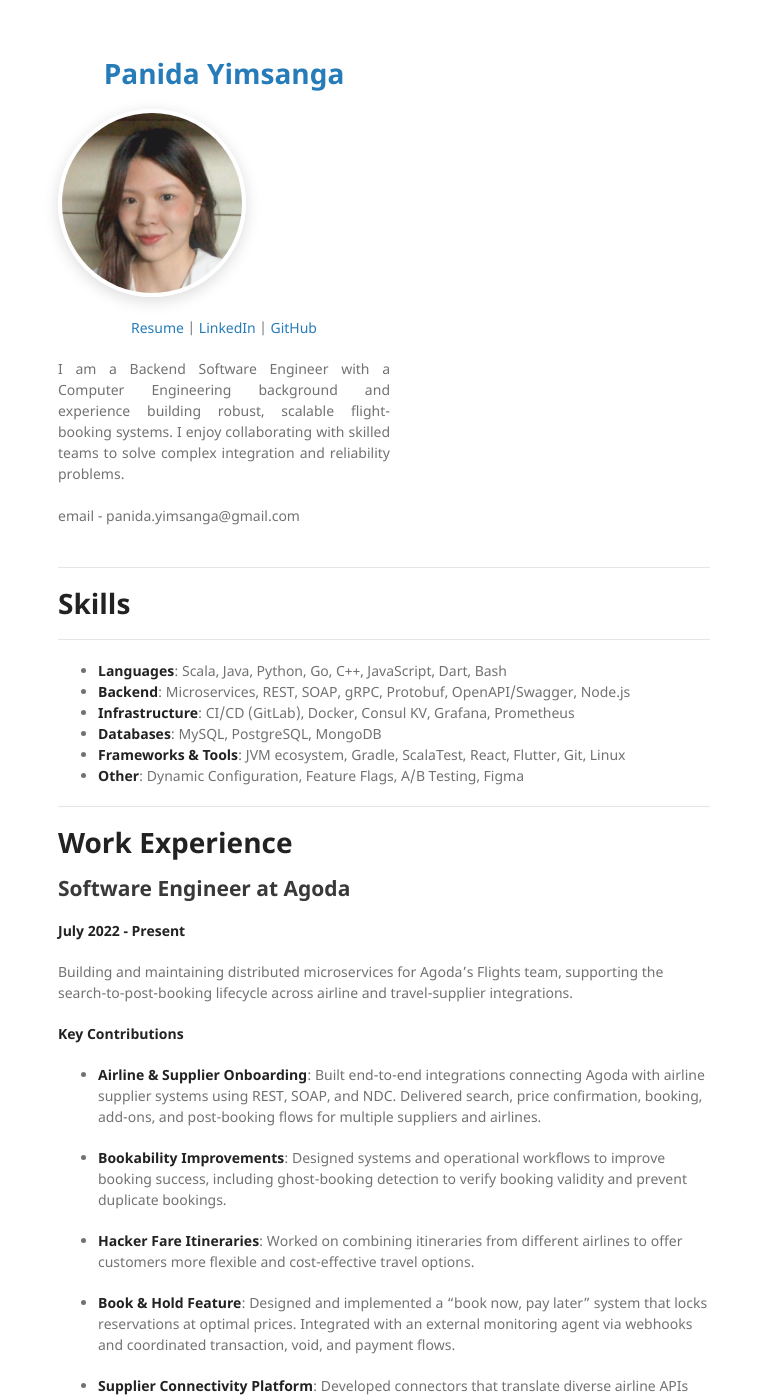
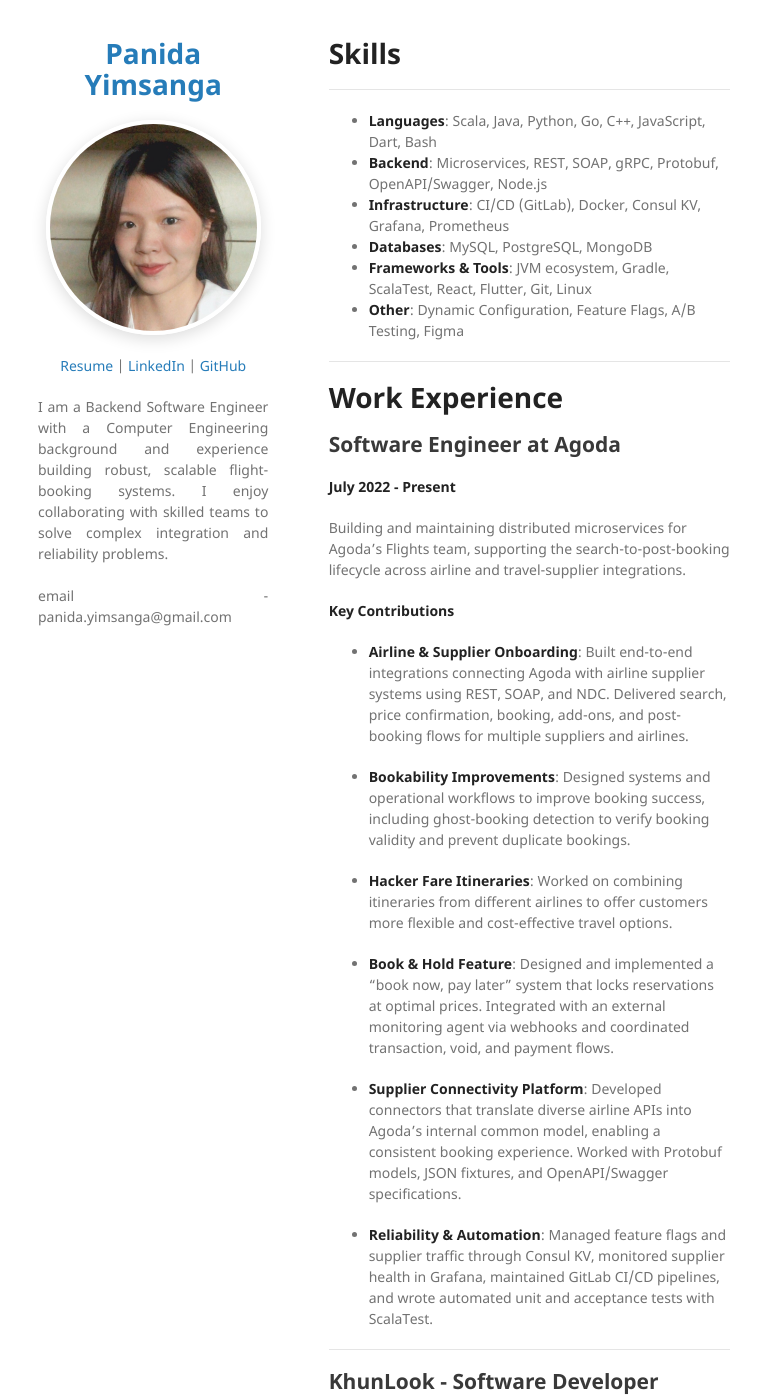
Before and after one commit to sarasix/sarasix.github.io, a Jekyll site: the page built from index.md, in a window 768 px wide and 1400 px high. Built offline with Jekyll 4.4.1, drawn with Linux system fonts in a browser that asks for light colours; our own code applies the rules of GitHub Pages for plain Markdown files.

Commit message:
Keep resume details in left sidebar

```diff
--- a/assets/css/style.scss
+++ b/assets/css/style.scss
@@ -29,3 +29,39 @@ header > img {
     margin-left: auto;
   }
 }
+
+@media screen and (min-width: 721px) and (max-width: 960px) {
+  body {
+    padding: 30px;
+  }
+
+  div.wrapper {
+    width: 100%;
+    max-width: 860px;
+    margin: 0 auto;
+  }
+
+  header {
+    float: left;
+    position: fixed;
+    width: 30%;
+    max-width: 270px;
+    padding-right: 0;
+  }
+
+  header > img {
+    width: min(220px, 90%);
+    height: auto;
+    aspect-ratio: 1;
+    margin-right: auto;
+    margin-left: auto;
+  }
+
+  section {
+    float: right;
+    width: 58%;
+    padding: 0 0 50px;
+    margin: 0;
+    border: 0;
+  }
+}
```
